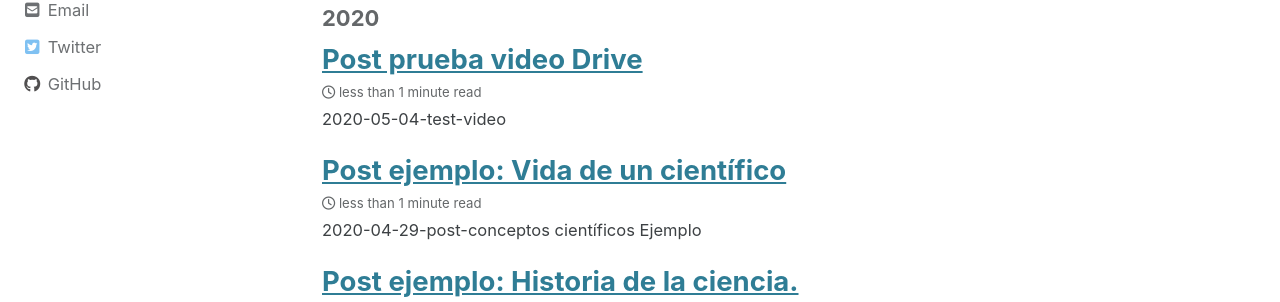
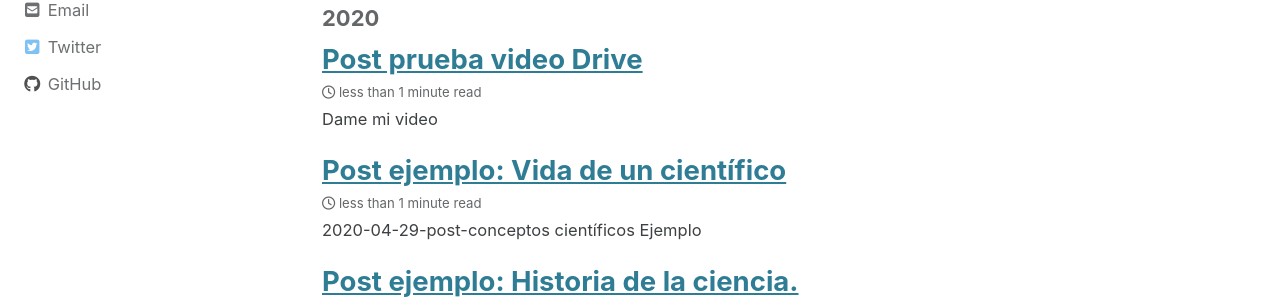
Before and after one commit to JuditSastre/test_blog, a Jekyll site: the page built from _pages/year-archive.md, in a window 1280 px wide and 900 px high. Shown: the part 237-539 px from the top of the window. Built offline with Jekyll 4.4.1, drawn with Linux system fonts in a browser that asks for light colours; cached includes are drawn as plain includes; nearby versions of some CDN libraries.

Commit message:
Update 2020-05-04-test-video.md

```diff
--- a/_posts/2020-05-04-test-video.md
+++ b/_posts/2020-05-04-test-video.md
@@ -1,9 +1,7 @@
 ---
 title: "Post prueba video Drive"
-driveID: "1YIE3BeVbGCMjGtUIpuINplDcUsZQlugA/preview"
-Published: True
+driveId: 1YIE3BeVbGCMjGtUIpuINplDcUsZQlugA/preview
 ---
-2020-05-04-test-video
 
 Dame mi video
 
```
